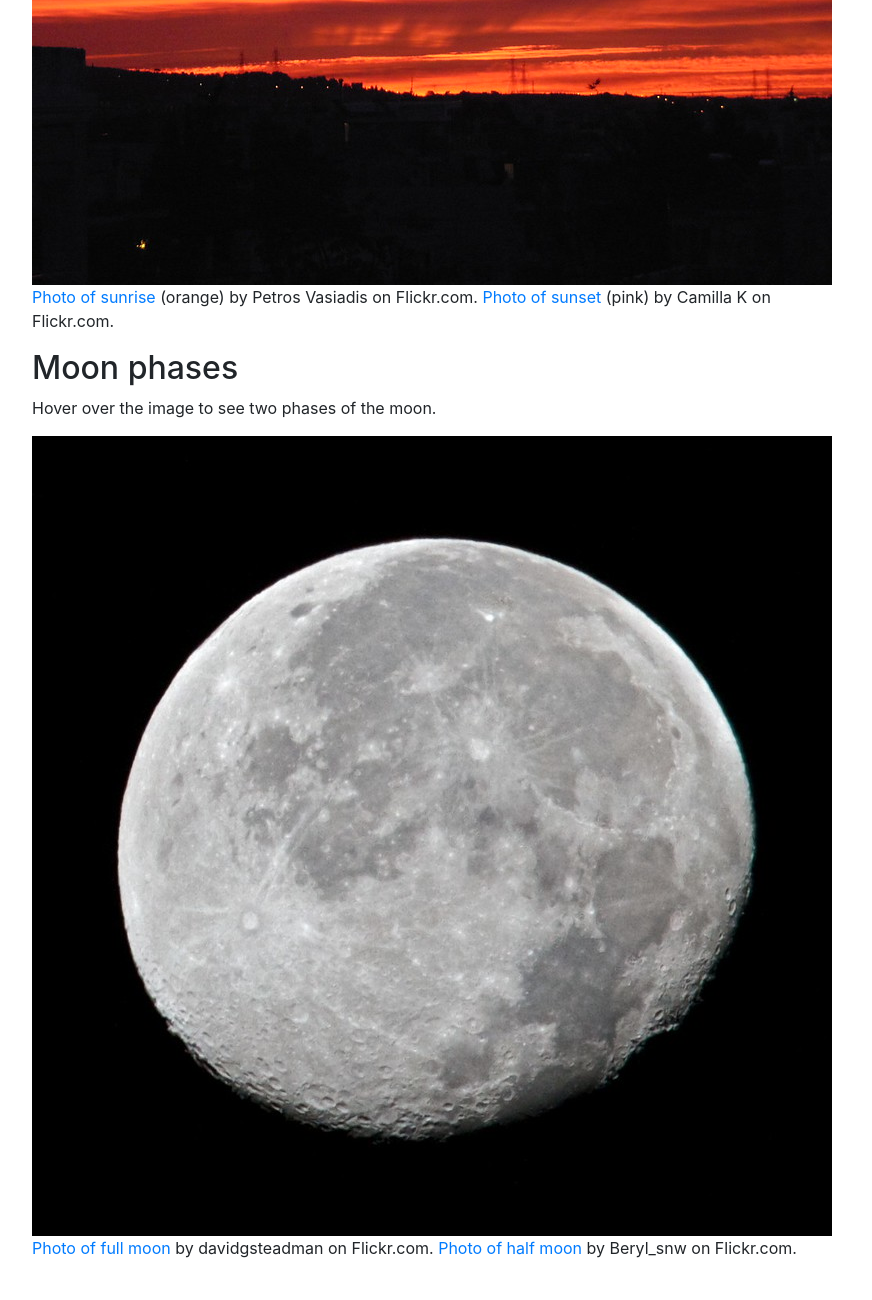
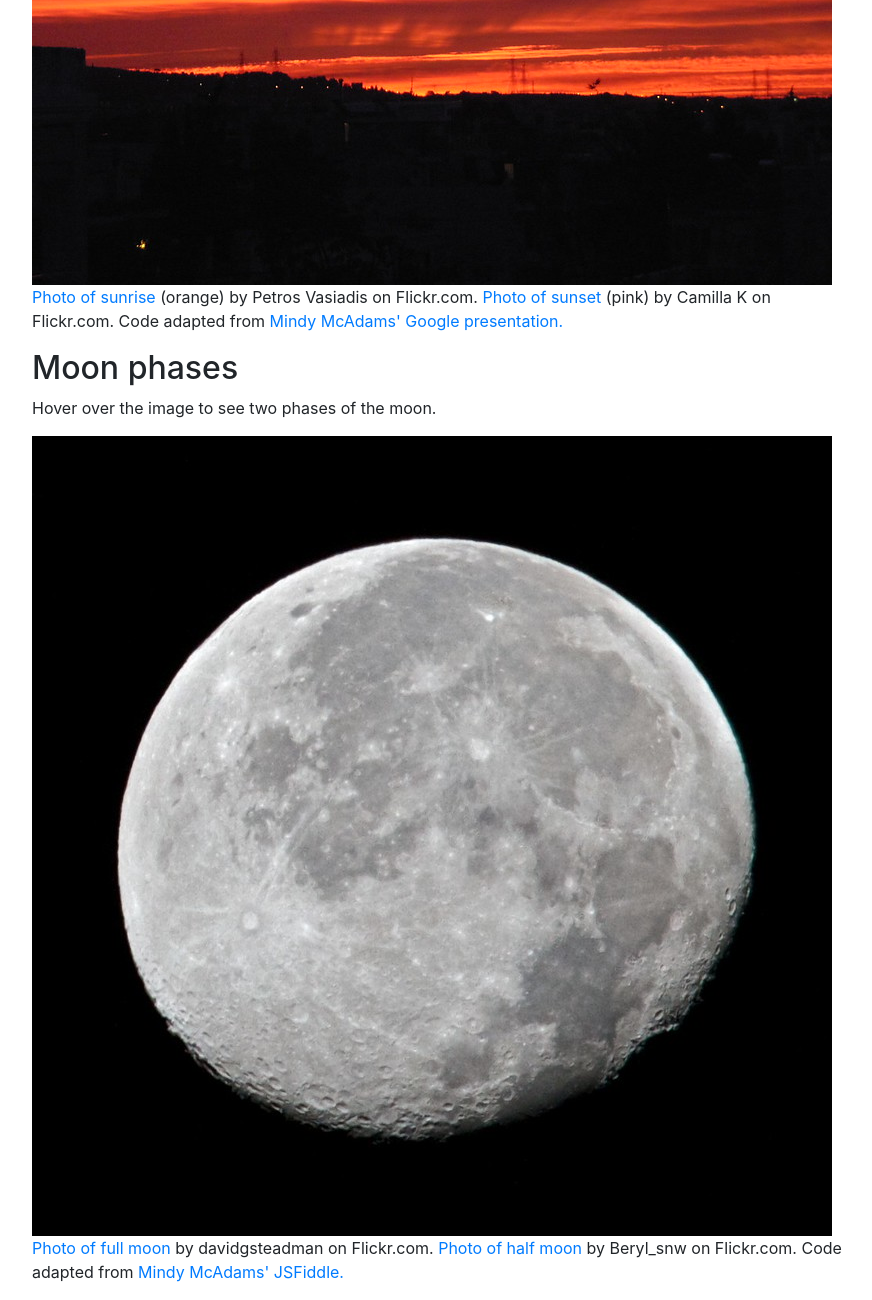
Before and after one commit to aprilrubin/js-project, a plain HTML site: page index.html in a window 1280 px wide. Shown: the part 537-1837 px from the top of the page, without its empty margins (53-925 px from the left). Before the commit the page ends 1813 px from the top, so only its background shows below. Drawn offline with nearby package versions, Linux system fonts and the light colour scheme.

Commit message:
Update index.html

```diff
--- a/index.html
+++ b/index.html
@@ -29,7 +29,7 @@
 
 <div>
   <img id='sunrise' src='images/sunrise.jpg' class='img-fluid' alt='Photo of a sunrise.'>
-  <p><a href="https://www.flickr.com/photos/ptrs_0/39265968484/" target="_blank">Photo of sunrise </a> (orange) by Petros Vasiadis on Flickr.com. <a href="https://www.flickr.com/photos/148372846@N03/37572573010/" target="_blank">Photo of sunset</a> (pink) by Camilla K on Flickr.com. </p>
+  <p><a href="https://www.flickr.com/photos/ptrs_0/39265968484/" target="_blank">Photo of sunrise </a> (orange) by Petros Vasiadis on Flickr.com. <a href="https://www.flickr.com/photos/148372846@N03/37572573010/" target="_blank">Photo of sunset</a> (pink) by Camilla K on Flickr.com. Code adapted from <a href="https://docs.google.com/presentation/d/1IT4Vx0n4gatQ6G57mWVGnb6iYOJlQWUEdYnJTHfq3To/edit#slide=id.g9f5d4ad959_0_228" target="_blank"> Mindy McAdams' Google presentation.</a> </p>
 </div>
 
 <div>
@@ -39,7 +39,7 @@
 
 <div>
   <img id='fullmoon' class='img-fluid' src='images/moon-full.jpg' alt="Photo of a full moon.">
-  <p><a href="https://www.flickr.com/photos/davidgsteadman/5025763762/" target="_blank">Photo of full moon </a> by davidgsteadman on Flickr.com. <a href="https://www.flickr.com/photos/beryl_snw/9318921018/" target="_blank">Photo of half moon</a> by Beryl_snw on Flickr.com. </p>
+  <p><a href="https://www.flickr.com/photos/davidgsteadman/5025763762/" target="_blank">Photo of full moon </a> by davidgsteadman on Flickr.com. <a href="https://www.flickr.com/photos/beryl_snw/9318921018/" target="_blank">Photo of half moon</a> by Beryl_snw on Flickr.com. Code adapted from <a href="https://jsfiddle.net/macloo/t7zfxsd8/" target="_blank"> Mindy McAdams' JSFiddle. </a> </p>
 </div>
 
 </div>
```
